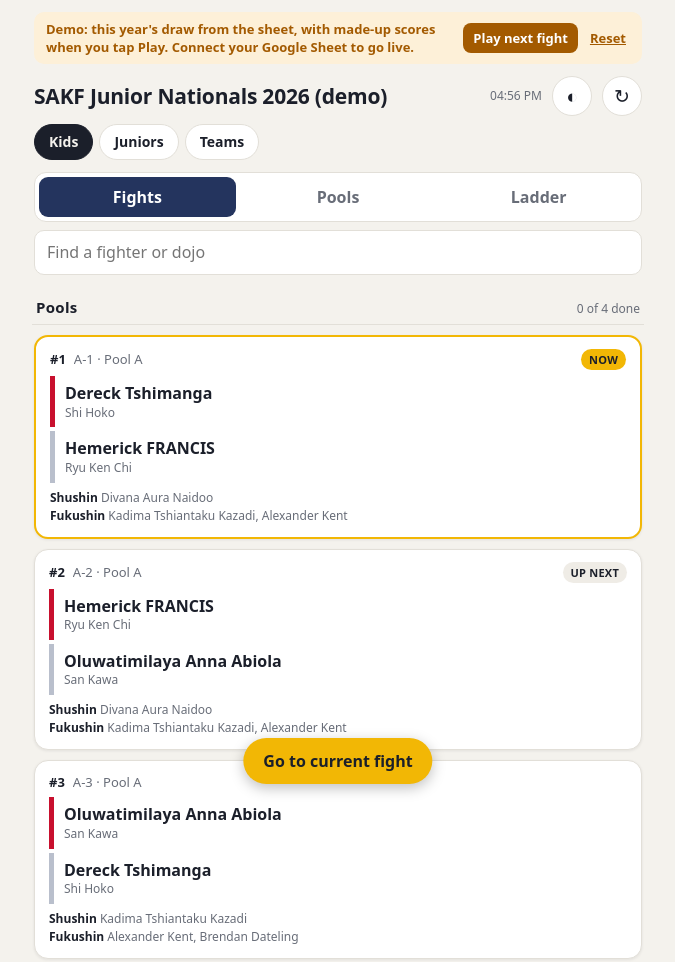
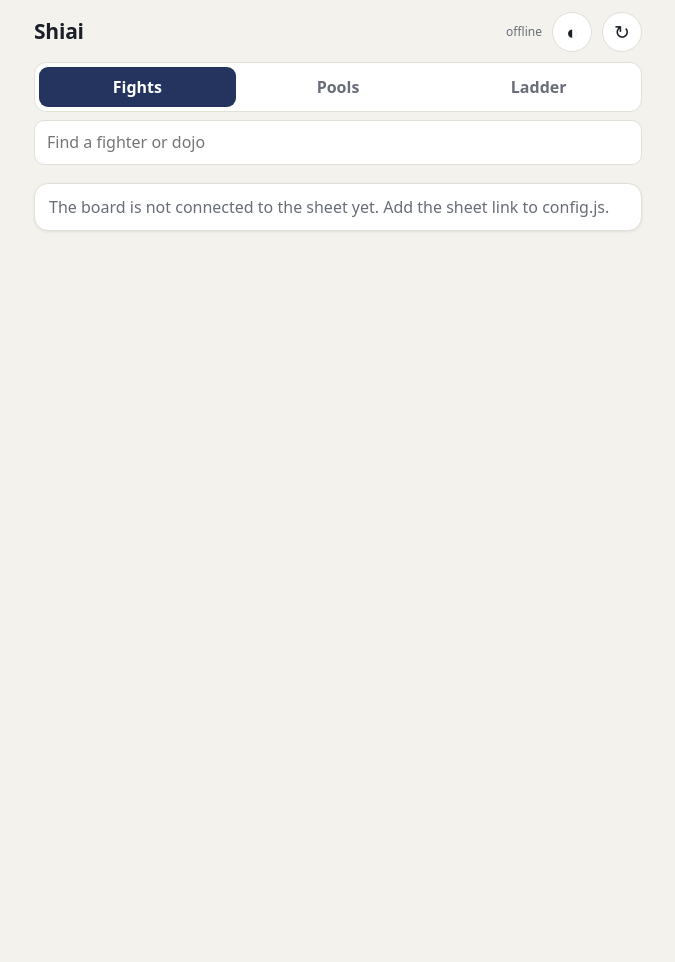
Before and after one commit to blcoskey/taikai-time, a plain HTML site: page index.html in a window 1280 px wide. Shown: the top 962 px of the page, without its empty margins (302-977 px from the left). After the commit the page ends 800 px from the top, so only its background shows below. Drawn offline with Linux system fonts and the light colour scheme.

Commit message:
Take the board out of demo mode
The live site only reads the sheet. Without a sheet link it says so
instead of showing made-up results.

Co-Authored-By: Claude Opus 5.5 <noreply@anthropic.com>
Claude-Session: https://claude.ai/code/session_01R8VxGPkBjkWJDyrChqyezQ

```diff
--- a/config.js
+++ b/config.js
@@ -1,3 +1,4 @@
 // Paste your Google Sheet's link between the quotes. Share the sheet as
-// "Anyone with the link: Viewer". Leave it empty to show the demo.
+// "Anyone with the link: Viewer".
 window.SHIAI_SHEET = '';
+window.SHIAI_LIVE = true; // never show the demo
--- a/index.html
+++ b/index.html
@@ -219,7 +219,7 @@
    SETTINGS
    SHEET: the Google Sheet's link (or just its ID), set in config.js. The sheet must be shared as
    "Anyone with the link: Viewer". The board reads the Board tab, which the sheet keeps up to date.
-   With no sheet set, the page runs a demo with made-up fighters.
+   With no sheet set, the page runs a demo with made-up fighters (unless SHIAI_LIVE is set).
    ===================================================================== */
 const SHEET = (typeof window !== 'undefined' && (window.SHIAI_SHEET || window.SHIAI_SHEET_ID)) || '';
 const SHEET_ID = (String(SHEET).match(/\/d\/([a-zA-Z0-9_-]+)/) || [])[1] || String(SHEET).trim();
@@ -910,9 +910,12 @@ function demoSource() {
 }
 
 const IN_APPS_SCRIPT = typeof google !== 'undefined' && !!(google.script && google.script.run);
-const DEMO = !IN_APPS_SCRIPT && !SHEET_ID;
+// The live site sets SHIAI_LIVE: it only ever shows the sheet, never the demo.
+const LIVE_ONLY = typeof window !== 'undefined' && window.SHIAI_LIVE === true;
+const DEMO = !IN_APPS_SCRIPT && !SHEET_ID && !LIVE_ONLY;
 const demo = DEMO ? demoSource() : null;
-const fetchState = IN_APPS_SCRIPT ? appsScriptSource() : DEMO ? demo.get : sheetSource(SHEET_ID);
+const fetchState = IN_APPS_SCRIPT ? appsScriptSource() : DEMO ? demo.get
+  : SHEET_ID ? sheetSource(SHEET_ID) : () => Promise.reject(new Error('The board is not connected to the sheet yet. Add the sheet link to config.js.'));
 
 /* ---------------- Helpers ---------------- */
 function lsGet(k) { try { return localStorage.getItem('shiai_' + k) || ''; } catch (e) { return ''; } }
@@ -955,6 +958,7 @@ async function refresh(quiet) {
     if (first) scrollToNow();
   } catch (e) {
     if (!quiet) toast(e.message);
+    if (!S.data) view.replaceChildren(el('div', { class: 'card empty' }, e.message));
     document.getElementById('sync').textContent = 'offline';
   } finally { refreshing = false; btn.classList.remove('spin'); }
 }
```
Also changed, not shown: 1 other file.
